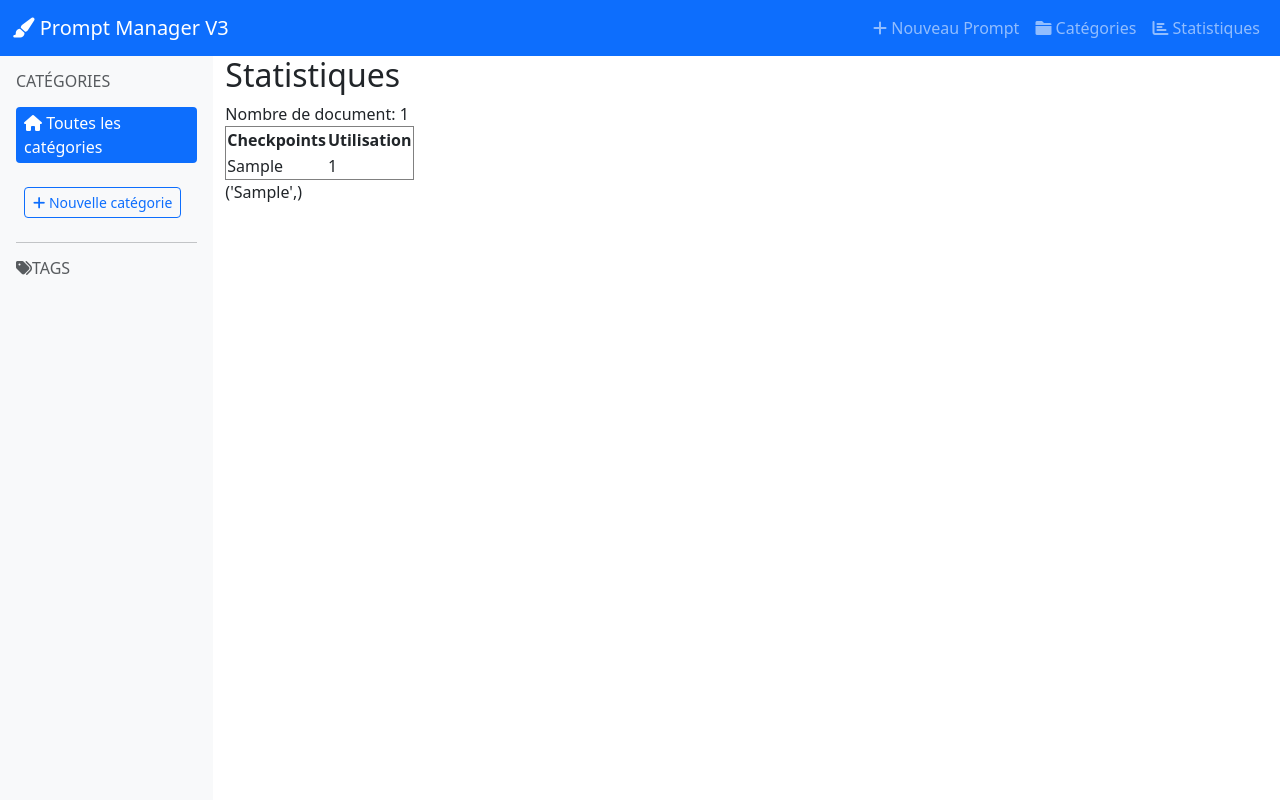
After one commit to steph-vie/Prompt_manager, a Flask app: page /statistiques in a window 1280 px wide. The commit adds this page. Run offline with Flask 3, Linux system fonts and the light colour scheme; tables that the repository leaves empty hold one stand-in row (values such as "Sample post").

Commit message:
bugfix + debut stats

```diff
--- a/models.py
+++ b/models.py
@@ -4,6 +4,7 @@ from datetime import datetime
 from flask_sqlalchemy import SQLAlchemy
 
 db = SQLAlchemy()
+
 
 class Prompt(db.Model):  # pylint: disable=too-few-public-methods
     """
@@ -31,7 +32,6 @@ class Prompt(db.Model):  # pylint: disable=too-few-public-methods
         db.ForeignKey("categories.id", name="fk_prompt_category"),
         nullable=True
     )
-
 
     # Image et timestamps
     image_filename = db.Column(db.String(120), nullable=True)
--- a/routes/prompt_routes.py
+++ b/routes/prompt_routes.py
@@ -10,6 +10,7 @@ from werkzeug.utils import secure_filename
 
 from models import db, Prompt, Category
 from utils import ComfyUIImage, allowed_file, clean_tags, CategoryService
+from sqlalchemy import func
 
 prompt_bp = Blueprint('prompt', __name__)
 
@@ -154,7 +155,7 @@ def edit(prompt_id):
     category_options = CategoryService.get_category_options()
     if request.method == 'POST':
         prompt.title = request.form['title']
-        prompt.prompt = request.form['prompt']
+        # prompt.prompt = request.form['prompt']
         prompt.tags = clean_tags(request.form['tags'])
         prompt.category_id = request.form['categorie']
 
@@ -304,3 +305,32 @@ def api_categories_tree():
     root_categories = CategoryService.get_tree()
     tree = [CategoryService.build_tree_dict(cat) for cat in root_categories]
     return jsonify(tree)
+
+# -----------------------------------------------------------------------------------
+
+
+@prompt_bp.route('/statistiques')
+def statistiques():
+
+    nbr_prompts = Prompt.query.count()
+    results_checkpoints = (
+    db.session.query(
+        Prompt.checkpoint,
+        func.count(Prompt.checkpoint).label("count")
+    )
+    .group_by(Prompt.checkpoint)
+    .order_by(func.count(Prompt.checkpoint).desc())  # tri décroissant par occurrence
+    .all()
+)
+    # Convertir en vrais tuples
+    results_checkpoints = [(r.checkpoint, r.count) for r in results_checkpoints]
+
+    result_loras = db.session.query(Prompt.loras).all()
+
+    # result_loras = [loras for r in result_loras]
+    print(result_loras)
+
+    return render_template('statistiques.html',
+                           nbr_prompts=nbr_prompts,
+                           list_checkpoints=results_checkpoints,
+                           loras=result_loras)
--- a/templates/base.html
+++ b/templates/base.html
@@ -7,7 +7,7 @@
     <meta name="viewport" content="width=device-width, initial-scale=1.0">
     <title>{% block title %}Prompt Manager{% endblock %}</title>
     <link href="https://cdn.jsdelivr.net/npm/bootstrap@5.3.0/dist/css/bootstrap.min.css" rel="stylesheet">
-      <link href="https://cdnjs.cloudflare.com/ajax/libs/font-awesome/6.0.0/css/all.min.css" rel="stylesheet">
+    <link href="https://cdnjs.cloudflare.com/ajax/libs/font-awesome/6.0.0/css/all.min.css" rel="stylesheet">
     <link rel="stylesheet" href="{{ url_for('static', filename='css/stylesheet.css')}}">
   </head>
   <body>
@@ -22,6 +22,9 @@
                 </a>
                 <a class="nav-link" href="{{ url_for('prompt.manage_categories') }}">
                     <i class="fas fa-folder"></i> Catégories
+                </a>
+                 <a class="nav-link" href="{{ url_for('prompt.statistiques') }}">
+                    <i class="fa fa-bar-chart"></i> Statistiques
                 </a>
             </div>
         </div>
--- a/templates/index.html
+++ b/templates/index.html
@@ -65,7 +65,7 @@
                     <div class="card h-100 prompt-card-compact" data-prompt-id="{{ prompt.id }}">
                         {% if prompt.image_filename %}
                             <img src="{{ url_for('static', filename='uploads/' + prompt.image_filename) }}"
-                                 class="card-img-top" style="height: 120px; object-fit: cover;">
+                                 class="card-img-top" style="height: 250px; object-fit: cover;">
                         {% endif %}
 
                         <div class="card-body p-3">
@@ -79,10 +79,6 @@
                                     </small>
                                 </div>
                             {% endif %}
-
-                            <p class="card-text small mb-2">
-                                {{ prompt.prompt[:60] }}{% if prompt.prompt|length > 60 %}...{% endif %}
-                            </p>
 
                             {% if prompt.tags %}
                                 <div class="mb-2">
--- /dev/null
+++ b/templates/statistiques.html
@@ -0,0 +1,24 @@
+{% extends 'base.html' %}
+{% block title %}Statistiques{% endblock %}
+{% block content %}
+<H2>Statistiques</H2>
+
+<a>Nombre de document: {{ nbr_prompts }}</a>
+
+</BR>
+<table border="1">
+    <tr>
+      <th>Checkpoints</th>
+      <th>Utilisation</th>
+{% for checkpoint, count in list_checkpoints %}
+    <tr>
+        <td> {{ checkpoint }}</td>
+        <td> {{ count }} </td>
+    </tr>
+{% endfor %}
+</table>
+{% for toto in loras %}
+<p>{{ toto }}</p>
+{% endfor %}
+
+{% endblock %}
--- a/templates/view.html
+++ b/templates/view.html
@@ -1,4 +1,5 @@
 {% extends 'base.html' %}
+{% block title %}{{ prompt.title.capitalize() }}{% endblock %}
 {% block content %}
 <div class="container-fluid px-4 py-3">
     <!-- En-tête avec titre et catégorie -->
@@ -9,7 +10,7 @@
                     <h1 class="display-5 fw-bold text-dark mb-2">{{ prompt.title }}</h1>
                     <div class="d-flex align-items-center text-muted">
                         <i class="fas fa-folder me-2"></i>
-                        <span class="fs-5">{{ prompt.category.get_path() }}</span>
+                        <span class="fs-5">{% if prompt.category %} {{ prompt.category.get_path() }} {% else %}Pas de categorie{% endif %}</span>
                         <span class="mx-3">•</span>
                         <i class="fas fa-clock me-2"></i>
                         <span class="fs-6">{{ prompt.created_at.strftime('%d/%m/%Y à %H:%M') }}</span>
```
